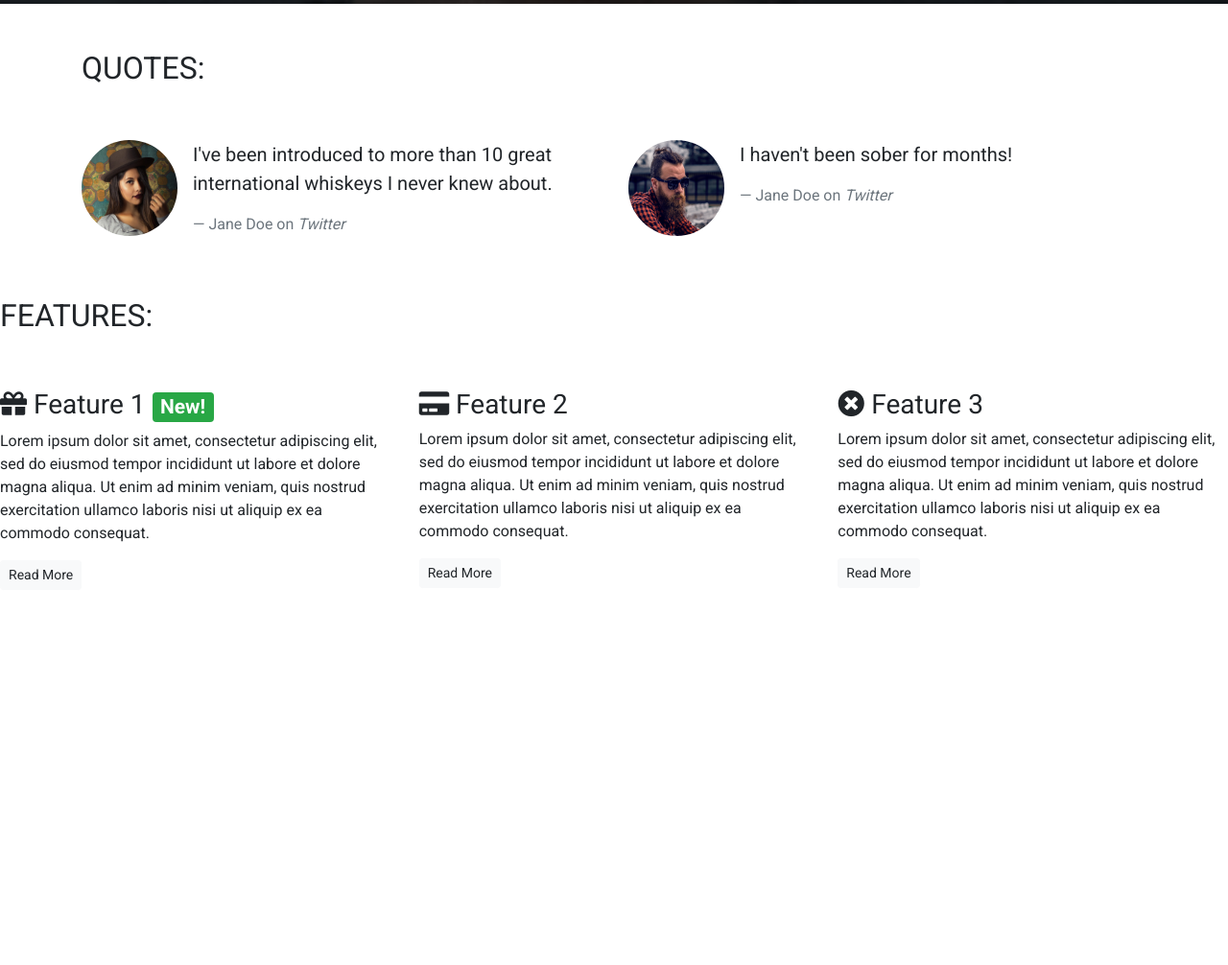
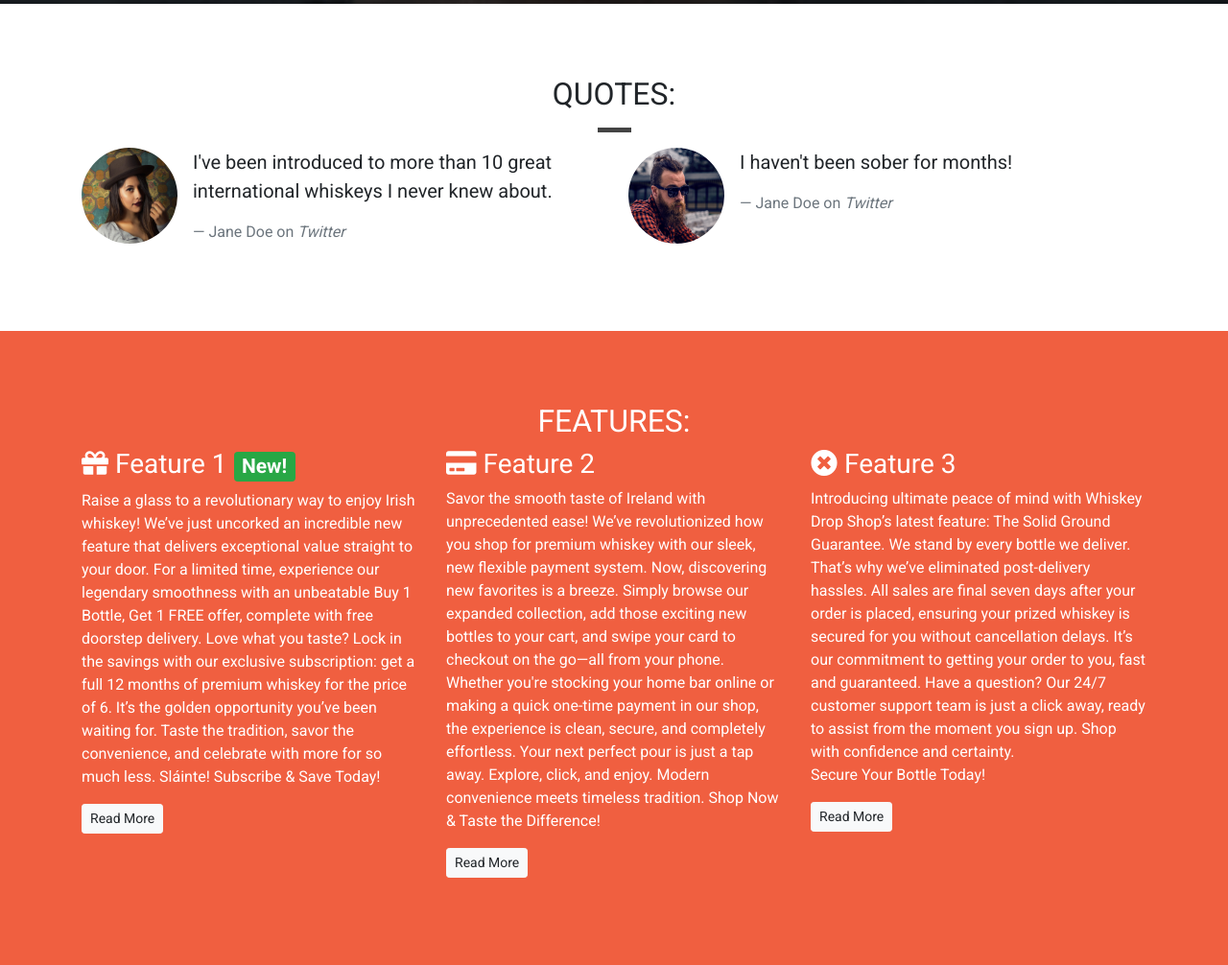
Before and after one commit to Emmy-Dare274/Whiskey_project_boostrap, a plain HTML site: page index.html in a window 1280 px wide. Shown: the part 796-1802 px from the top of the page at 96% size. Before the commit the page ends 1427 px from the top, so only its background shows below. Drawn offline with nearby package versions, Linux system fonts and the light colour scheme.

Commit message:
Quotes and Features adjusted and text added to Features

```diff
--- a/css/style.css
+++ b/css/style.css
@@ -1,6 +1,17 @@
 body {
     font-family: 'Roboto', sans-serif;
 }
+
+/* Containers */
+
+.container-wrapper {}
+
+.container-wrapper--red {
+    background-color: #f05f40;
+    color: white;
+}
+
+/* Alert */
 
 .alert-container .col-12 {
     padding-left: 0;
@@ -15,6 +26,18 @@ body {
     margin-bottom: 0;
     border: 1px solid transparent;
     border-radius: 0;
+}
+
+/* Page Headers */
+
+.page-header {
+    margin-bottom: 0;
+    border-bottom: 0;
+    text-align: center;
+}
+
+.page-header h2 {
+    margin-top: 0;
 }
 
 .callout-container {
@@ -133,6 +156,7 @@ body {
     height: 5px;
     border: 0;
     background-color: #df6e6e;
+    background-color: #444;
 }
 
 .block-divider--orange {
@@ -142,3 +166,10 @@ body {
 .block-divider--short {
     width: 35px;
 }
+
+/* Content containers */
+
+.content-container {
+    padding-top: 75px;
+    padding-bottom: 75px;
+}
--- a/index.html
+++ b/index.html
@@ -76,11 +76,13 @@
     </div>
 
     <!-- Quotes -->
-    <div class="container quotes-container">
+    <div class="container-wrapper">
+        <div class="container quotes-container content-container">
             <section class="quotes">
                     <div class="row">
-                    <div class="col-12 my-5">
+                        <div class="col-12 page-header">
                             <h2 class="text-uppercase">Quotes:</h2>
+                            <hr class="block-divider block-divider--short">
                         </div>
                     </div>
                     <div class="row">
@@ -114,12 +116,14 @@
             </section>
             <!-- /.quotes -->
         </div>
+    </div>
 
     <!-- Features -->
-    <div class="features-container">
+    <div class="container-wrapper container-wrapper--red">
+        <div class="container features-container content-container">
             <section class="features">
                 <div class="row">
-                <div class="col-12 my-5">
+                    <div class="col-12 page-header">
                         <h2 class="text-uppercase">Features:</h2>
                     </div>
                 </div>
@@ -127,27 +131,40 @@
                     <div class="col-12 col-md-6 col-lg-4">
                         <div class="feature">
                             <h3><i class="fas fa-gift d-none d-sm-inline"></i> Feature 1 <span class="badge badge-success">New!</span></h3>
-                        <p>Lorem ipsum dolor sit amet, consectetur adipiscing elit, sed do eiusmod tempor incididunt ut labore et dolore magna aliqua. Ut enim ad minim veniam, quis nostrud exercitation ullamco laboris nisi ut aliquip ex ea commodo consequat.</p>
+                            <p>Raise a glass to a revolutionary way to enjoy Irish whiskey! We’ve just uncorked an incredible new feature that delivers exceptional value straight to your door.
+                            For a limited time, experience our legendary smoothness with an unbeatable Buy 1 Bottle, Get 1 FREE offer, complete with free doorstep delivery. Love what you taste? Lock in the savings with
+                            our exclusive subscription: get a full 12 months of premium whiskey for the price of 6.
+                            It’s the golden opportunity you’ve been waiting for. Taste the tradition, savor the convenience, and celebrate with more for so much less. Sláinte!
+                            Subscribe & Save Today!</p>
                             <p><a class="btn btn-sm btn-light" href="">Read More</a></p>
                         </div>
                     </div>
                     <div class="col-12 col-md-6 col-lg-4">
                         <div class="feature">
                             <h3><i class="fas fa-credit-card d-none d-sm-inline"></i> Feature 2</h3>
-                        <p>Lorem ipsum dolor sit amet, consectetur adipiscing elit, sed do eiusmod tempor incididunt ut labore et dolore magna aliqua. Ut enim ad minim veniam, quis nostrud exercitation ullamco laboris nisi ut aliquip ex ea commodo consequat.</p>
+                            <p>Savor the smooth taste of Ireland with unprecedented ease! We’ve revolutionized how you shop for premium whiskey with our sleek, new flexible payment system.
+                            Now, discovering new favorites is a breeze. Simply browse our expanded collection, add those exciting new bottles to your cart, and swipe your card to checkout on the go—all from your phone.
+                            Whether you're stocking your home bar online or making a quick one-time payment in our shop, the experience is clean, secure, and completely effortless.
+                            Your next perfect pour is just a tap away. Explore, click, and enjoy. Modern convenience meets timeless tradition.
+                            Shop Now & Taste the Difference!</p>
                             <p><a class="btn btn-sm btn-light" href="">Read More</a></p>
                         </div>
                     </div>
                     <div class="col-12 d-md-none d-lg-block col-lg-4">
                         <div class="feature">
                             <h3><i class="fas fa-times-circle d-none d-sm-inline"></i> Feature 3</h3>
-                        <p>Lorem ipsum dolor sit amet, consectetur adipiscing elit, sed do eiusmod tempor incididunt ut labore et dolore magna aliqua. Ut enim ad minim veniam, quis nostrud exercitation ullamco laboris nisi ut aliquip ex ea commodo consequat.</p>
+                            <p>Introducing ultimate peace of mind with Whiskey Drop Shop’s latest feature: The Solid Ground Guarantee.
+                            We stand by every bottle we deliver. That’s why we’ve eliminated post-delivery hassles. All sales are final seven days after your order is placed, ensuring your prized whiskey is secured for you without cancellation delays.
+                            It’s our commitment to getting your order to you, fast and guaranteed.
+                            Have a question? Our 24/7 customer support team is just a click away, ready to assist from the moment you sign up. Shop with confidence and certainty.<br>
+                            Secure Your Bottle Today!</p>
                             <p><a class="btn btn-sm btn-light" href="">Read More</a></p>
                         </div>
                     </div>
                 </div>
             </section>
         <!-- /.features -->
+        </div>
     </div>
 
 
```
Lines whose indentation alone changed are shown as unchanged.
